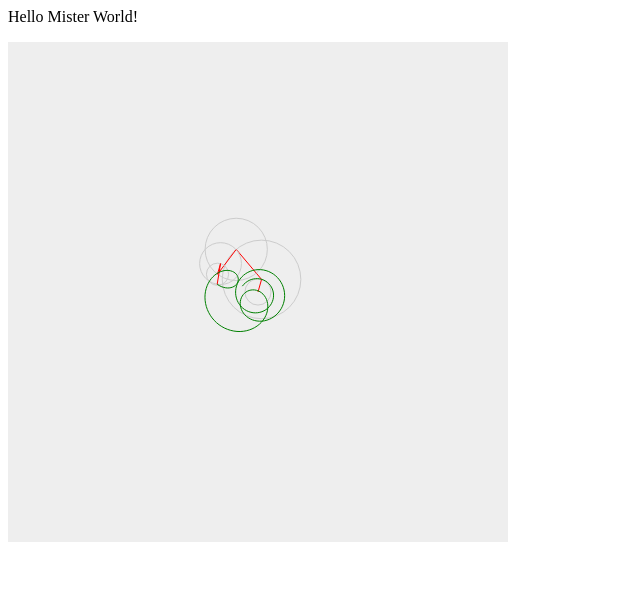
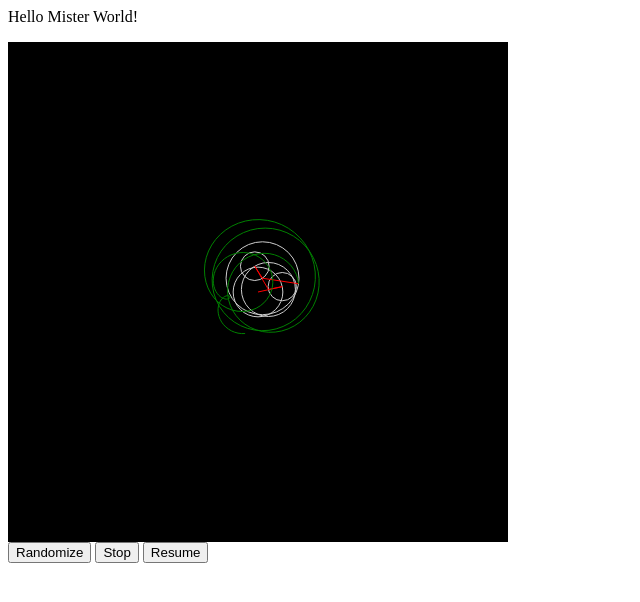
Before and after one commit to Kzone272/fourier-doodling, a website built with webpack: page public/index.html in a window 1280 px wide. Shown: the whole page, without its empty margins (0-640 px from the left). Built offline with nearby package versions, Linux system fonts and the light colour scheme.

Commit message:
Added some general structure to build on

```diff
--- a/public/index.html
+++ b/public/index.html
@@ -1,10 +1,19 @@
 <html>
+  <head>
+    <link rel='shortcut icon' type='image/x-icon' href='/favicon.ico?' />
+  </head>
   <body>
 
     <p>Hello Mister World!</p>
 
     <canvas id="canvas" width="500" height="500"></canvas>
 
+    </br>
+
+    <button id="btnRandomize">Randomize</button>
+    <button id="btnStop">Stop</button>
+    <button id="btnResume">Resume</button>
+
     <script src="bundle.js"></script>
 
   </body>
--- /dev/null
+++ b/src/draw.js
@@ -0,0 +1,200 @@
+import _ from 'lodash';
+
+const canvas = document.getElementById('canvas');
+const context = canvas.getContext('2d');
+
+const canvasWidth = canvas.width;
+const canvasHeight = canvas.height;
+
+let animHandler;
+let circles;
+
+// ------------------------------------------------------------
+//            Config
+// ------------------------------------------------------------
+const circleMethods = {
+  ordered: {
+    radius: (n, i) => 10 * (`${n}` - `${i}`),
+    rotation: (n, i) => 0,
+    period: (n, i) => i + 1,
+  },
+  random: {
+    radius: (n, i) => 10 * (Math.random() * 3 + 1),
+    rotation: (n, i) => 0,
+    period: (n, i) => Math.random() * `${n}`,
+  }
+}
+
+let options = {
+  circle: {
+    count: 5,
+    type: 'period',
+    method: circleMethods.random,
+  },
+
+  set: function(element, pair) {
+    if (!pair.key || !pair.value) return;
+
+    switch(element) {
+      case 'circle':
+        options.circle[pair.key] = pair.value;
+      break;
+    }
+  },
+}
+
+// ------------------------------------------------------------
+//            Circle Generation
+// ------------------------------------------------------------
+function generateCircles() {
+  const array = [];
+  let circleMethod = options.circle.method;
+  let n = options.circle.count;
+  for (let i = 0; i < n; i++) {
+    array.push({
+      radius: circleMethod.radius(n, i),
+      rotation: circleMethod.rotation(n, i),
+      period: circleMethod.period(n, i),
+    });
+  }
+  return _.sortBy(array, options.circle.type);
+}
+
+// ------------------------------------------------------------
+//            Circle Drawing
+// ------------------------------------------------------------
+
+function drawCircle({ x, y, anchorX, anchorY, radius }) {
+  context.beginPath();
+  context.arc(x, y, radius, 0, Math.PI * 2, false);
+  context.closePath();
+  context.strokeStyle = '#ccc';
+  context.stroke();
+
+  context.beginPath();
+  context.moveTo(x, y);
+  context.lineTo(anchorX, anchorY);
+  context.strokeStyle = 'red';
+  context.stroke();
+}
+
+let t = 0;
+const speed = 0.03;
+const startX = 250;
+const startY = 250;
+
+function processCircles() {
+  let x = startX;
+  let y = startY;
+  circles.forEach((circle) => {
+    Object.assign(circle, { x, y });
+    x += circle.radius * Math.cos(circle.rotation);
+    y += circle.radius * Math.sin(circle.rotation);
+    Object.assign(circle, { anchorX: x, anchorY: y });
+    circle.rotation = t * circle.period * speed;
+  });
+}
+
+let line = [];
+const length = 200;
+
+// ------------------------------------------------------------
+//            Line Drawing
+// ------------------------------------------------------------
+
+function processLine() {
+  const { anchorX: x, anchorY: y } = circles[circles.length - 1];
+  line.push({ x, y });
+  line = line.slice(-length);
+}
+
+function drawLine() {
+  context.moveTo(line[0].x, line[0].y);
+  context.beginPath();
+  for (let i = 1; i < line.length; i++) {
+    const { x, y } = line[i];
+    context.lineTo(x, y);
+  }
+  context.strokeStyle = 'green';
+  context.stroke();
+}
+
+// ------------------------------------------------------------
+//            Frame Handlers
+// ------------------------------------------------------------
+function cancelAnimation(handler) {
+  window.cancelAnimationFrame(handler);
+  handler = null;
+}
+
+function requestAnimation(handler, anim) {
+  cancelAnimation(handler);
+  animHandler = window.requestAnimationFrame(anim);
+}
+
+function clearFrame() {
+  context.clearRect(0, 0, canvasWidth, canvasHeight);
+
+  // color in the background
+  context.fillStyle = '#REEEEE';
+  context.fillRect(0, 0, canvasWidth, canvasHeight);
+}
+
+function drawFrame() {
+  clearFrame();
+
+  if (!circles) {
+    circles = generateCircles();
+  }
+  processCircles();
+
+  circles.forEach((circle) => {
+    drawCircle(circle);
+  });
+
+  processLine();
+  drawLine();
+
+  t++;
+
+  requestAnimation(animHandler, drawFrame);
+}
+
+// ------------------------------------------------------------
+//            Animation Controls
+// ------------------------------------------------------------
+const controls = {
+  pauseAnim: function() {
+    cancelAnimation(animHandler);
+  },
+
+  resumeAnim: function() {
+    requestAnimation(animHandler, drawFrame);
+  },
+
+  startAnim: function() {
+    this.resumeAnim();
+  },
+
+  resetAnim: function() {
+    this.pauseAnim();
+    circles = null;
+
+    requestAnimation(animHandler, drawFrame);
+  },
+
+  randomize: function() {
+    options.set('circle', {
+      key: 'method',
+      value: _.sample(circleMethods),
+    });
+    options.set('circle', {
+      key: 'count',
+      value: Math.floor(Math.random() * 10) + 1,
+    });
+    this.resetAnim();
+  },
+}
+
+
+export {canvas, context, controls}
--- a/src/index.js
+++ b/src/index.js
@@ -1,111 +1,14 @@
-import _ from 'lodash';
+import {canvas, context, controls} from './draw.js'
 
-const canvas = document.getElementById('canvas');
-const context = canvas.getContext('2d');
+document.getElementById("btnRandomize").addEventListener("click", function() {
+  controls.randomize();
+});
+document.getElementById("btnStop").addEventListener("click", controls.pauseAnim);
+document.getElementById("btnResume").addEventListener("click", controls.resumeAnim);
 
-const canvasWidth = canvas.width;
-const canvasHeight = canvas.height;
+window.onload = function() {
+  controls.startAnim();
 
-function clearFrame() {
-  context.clearRect(0, 0, canvasWidth, canvasHeight);
-
-  // color in the background
-  context.fillStyle = '#EEEEEE';
-  context.fillRect(0, 0, canvasWidth, canvasHeight);
+  // canvas.addEventListener('DOMMouseScroll', handleScroll, false);
+  // canvas.addEventListener('mousewheel', handleScroll, false);
 }
-
-function makeOrderedCircles(n) {
-  const array = [];
-  for (let i = 0; i < n; i++) {
-    array.push({
-      radius: 10 * (n + 2 - i),
-      rotation: 0,
-      period: i + 1,
-    });
-  }
-  return array;
-}
-
-function makeRandomCircles(n) {
-  const array = [];
-  for (let i = 0; i < n; i++) {
-    array.push({
-      radius: 10 * (Math.random() * 3 + 1),
-      rotation: 0,
-      period: Math.random() * n,
-    });
-  }
-  return array;
-}
-
-const circles = _.sortBy(makeRandomCircles(5), 'period');
-
-function drawCircle({ x, y, anchorX, anchorY, radius }) {
-  context.beginPath();
-  context.arc(x, y, radius, 0, Math.PI * 2, false);
-  context.closePath();
-  context.strokeStyle = '#ccc';
-  context.stroke();
-
-  context.beginPath();
-  context.moveTo(x, y);
-  context.lineTo(anchorX, anchorY);
-  context.strokeStyle = 'red';
-  context.stroke();
-}
-
-let t = 0;
-const speed = 0.03;
-const startX = 250;
-const startY = 250;
-
-function processCircles() {
-  let x = startX;
-  let y = startY;
-  circles.forEach((circle) => {
-    Object.assign(circle, { x, y });
-    x += circle.radius * Math.cos(circle.rotation);
-    y += circle.radius * Math.sin(circle.rotation);
-    Object.assign(circle, { anchorX: x, anchorY: y });
-    circle.rotation = t * circle.period * speed;
-  });
-}
-
-let line = [];
-const length = 200;
-
-function processLine() {
-  const { anchorX: x, anchorY: y } = circles[circles.length - 1];
-  line.push({ x, y });
-  line = line.slice(-length);
-}
-
-function drawLine() {
-  context.moveTo(line[0].x, line[0].y);
-  context.beginPath();
-  for (let i = 1; i < line.length; i++) {
-    const { x, y } = line[i];
-    context.lineTo(x, y);
-  }
-  context.strokeStyle = 'green';
-  context.stroke();
-}
-
-function drawFrame() {
-  clearFrame();
-
-  processCircles();
-
-  circles.forEach((circle) => {
-    drawCircle(circle);
-  });
-
-  processLine();
-  drawLine();
-
-  t++;
-
-  window.requestAnimationFrame(drawFrame);
-}
-
-drawFrame();
```
Also changed, not shown: README.md, public/favicon.ico (added).
